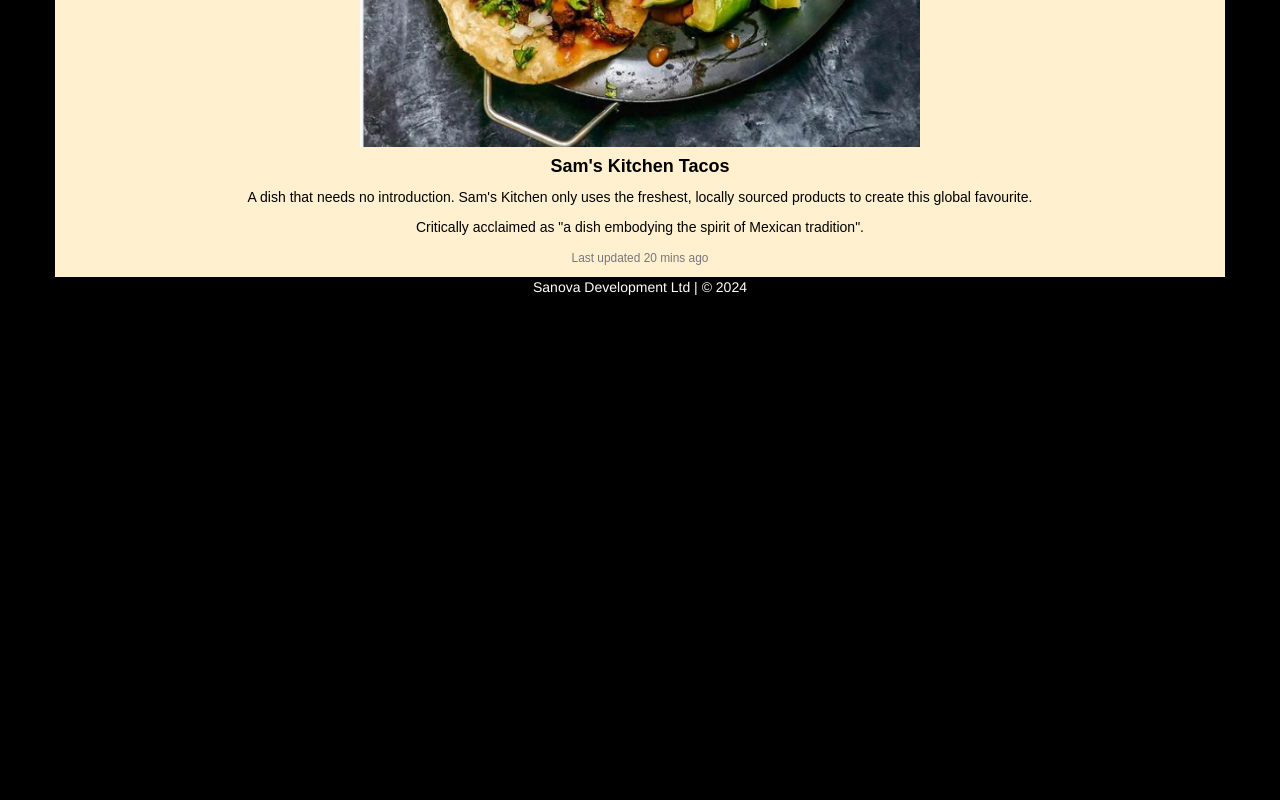
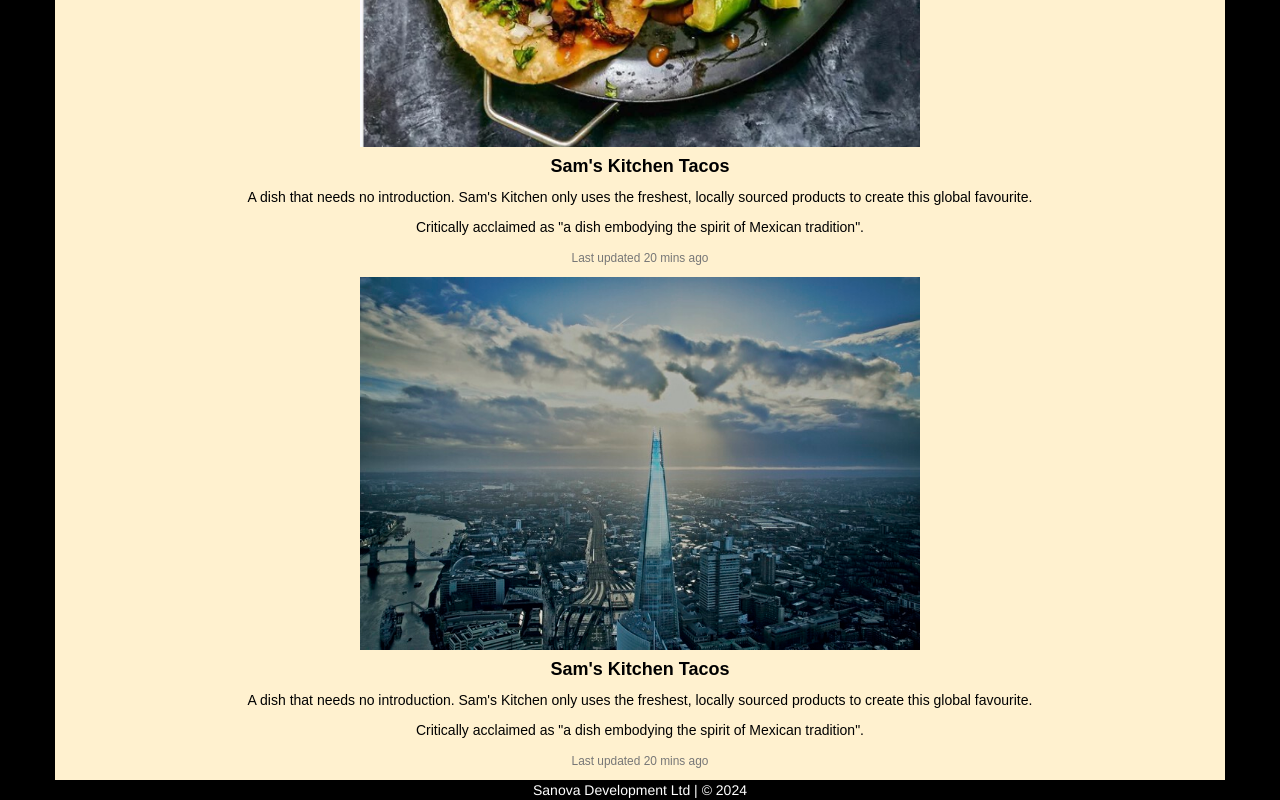
Before and after one commit to sasamoahkb/sams-kitchen, a website: page public/html/home.html in a window 1280 px wide. Shown: the part 1674-2474 px from the top of the page. Before the commit the page ends 1971 px from the top, so only its background shows below. Drawn offline with nearby package versions, Linux system fonts and the light colour scheme.

```diff
--- a/public/html/home.html
+++ b/public/html/home.html
@@ -144,6 +144,18 @@
                     </div>
             </div>
         </section>
+        <section class="fade-in-section">
+            <div class="card mb-3" style="text-align: center; font-family: fantasy">
+                <img src="/images/london.png" class="card-img-top" alt="..."
+                style="width: 70vh">
+                    <div class="card-body">
+                        <h4 class="card-title"><strong>Sam's Kitchen Tacos</strong></h4>
+                        <p class="card-text">A dish that needs no introduction. Sam's Kitchen only uses the freshest, locally sourced products to create this global favourite.</p>
+                        <p>Critically acclaimed as "a dish embodying the spirit of Mexican tradition".</p>
+                        <p class="card-text"><small class="text-muted">Last updated 20 mins ago</small></p>
+                    </div>
+            </div>
+        </section>
     </div>
 
     <footer class="pt-3 mt-4 text-body-secondary border-top" style="
```
Also changed, not shown: public/images/london.png (added).
